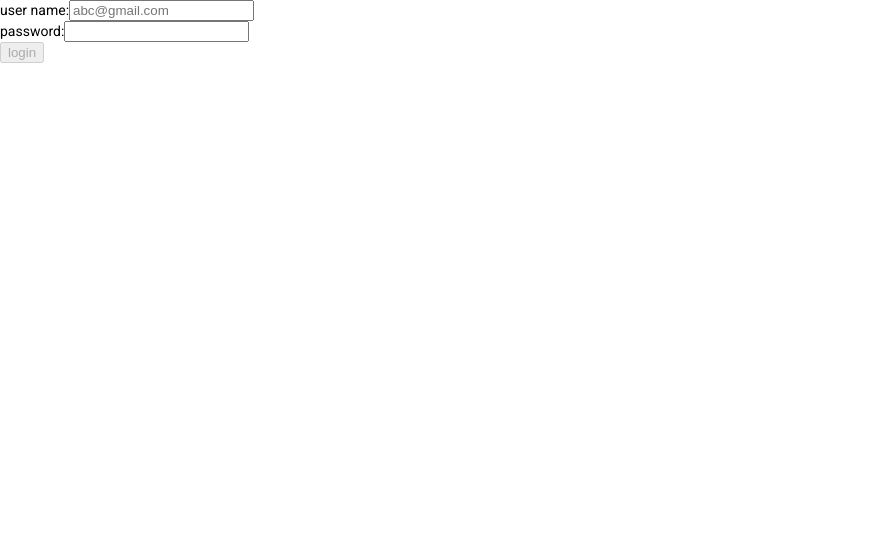
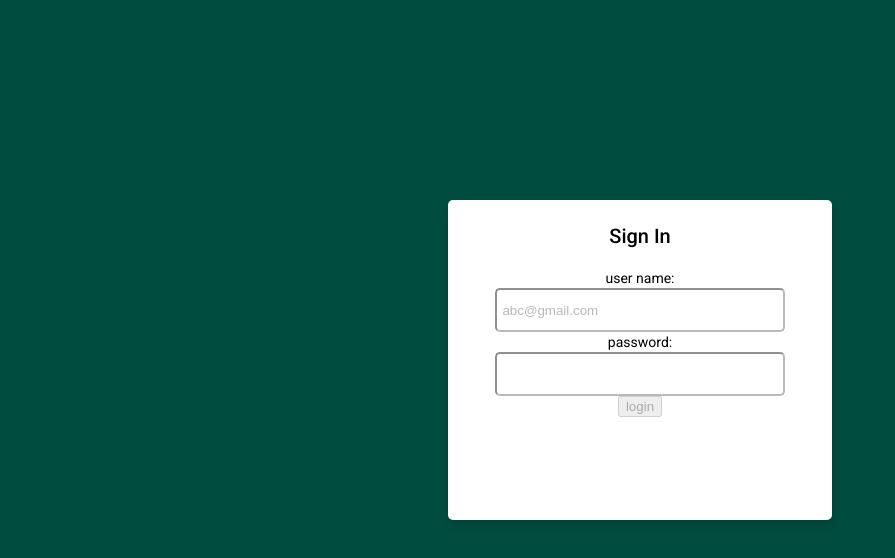
Before and after one commit to ThirumaniRaja/akshara, an Angular app in the folder akshara-admin/: page / in a window 1280 px wide. Shown: the top 558 px of the page, without its empty margins (0-895 px from the left). Built offline with nearby package versions, Linux system fonts and the light colour scheme.

Commit message:
login css

```diff
--- a/akshara-admin/src/app/app.routing.module.ts
+++ b/akshara-admin/src/app/app.routing.module.ts
@@ -4,7 +4,6 @@ import { Routes, RouterModule } from '@angular/router';
 
 
 const routes: Routes = [];
-
 @NgModule({
     imports: [RouterModule.forRoot(routes)],
     exports: [RouterModule]
--- a/akshara-admin/src/app/components/login/login.component.html
+++ b/akshara-admin/src/app/components/login/login.component.html
@@ -1,15 +1,20 @@
 <div class="main-cantainer">
      <div class="login-container">
-         <form [formGroup]="form"(ngSubmit)="onLogin()">
-             <div>
-                 <label>user name:</label>
-                 <input type="text" formControlName="username" placeholder="abc@gmail.com">
+    <h2>Sign In</h2>
+    <div class="login-form">
+         <form  [formGroup]="form"(ngSubmit)="onLogin()">
+             <div class="form-field">
+                 <div><label>user name:</label></div>
+                 <input class="form-field-input" type="text" formControlName="username" placeholder="abc@gmail.com">
              </div>
-             <div>
-                <label>password:</label>
-                <input type="password" formControlName="password" placeholder="">
+             <div class="form-field">
+                 <div><label>password:</label></div>
+                <input class="form-field-input" type="password" formControlName="password" placeholder="">
             </div>
             <button type="submit" [disabled]="!form.valid">login</button>
          </form>
+    </div>
+
+
      </div>
 </div>
--- a/akshara-admin/src/app/components/login/login.component.scss
+++ b/akshara-admin/src/app/components/login/login.component.scss
@@ -0,0 +1,38 @@
+
+.main-cantainer{
+
+    width: 100%;
+    height: 100%;
+    background-color: var(--teal-palette);
+}
+
+
+.login-container{
+    position: fixed;
+    top: 25%;
+    left: 35%;
+    height: 40%;
+    // display: flex;
+    width: 30%;
+    padding: 20px;
+    text-align: center;
+    background-color: #fff;
+    border: 1px var(--teal-palette);
+    border-radius: 5px;
+    box-shadow: 0 2px 4px rgb(0 0 0 / 10%), 0 8px 16px rgb(0 0 0 / 10%);
+    box-sizing: border-box;
+
+}
+
+.login-form{
+    display: flex;
+    flex-direction: column;
+}
+
+.form-field-input{
+    width: 80%;
+    border-radius: 5px;
+    height: 30px;
+    opacity: 0.5;
+    padding: 5px;
+}
```
